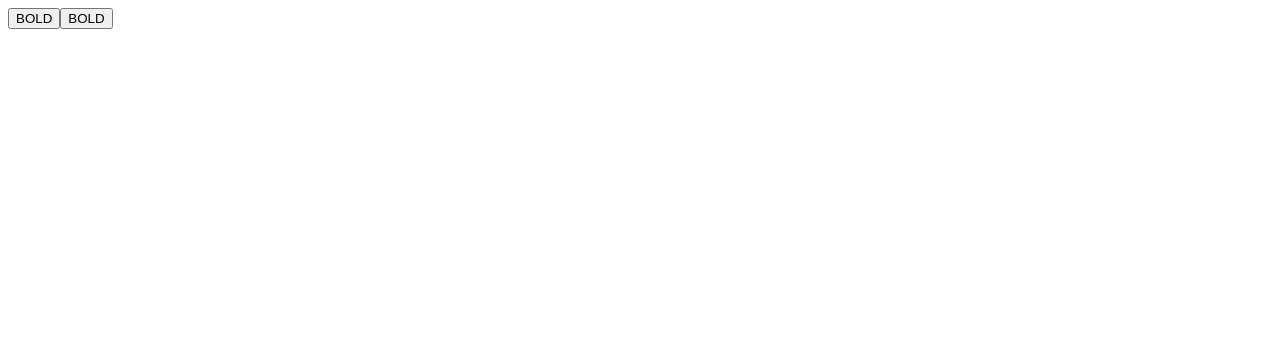
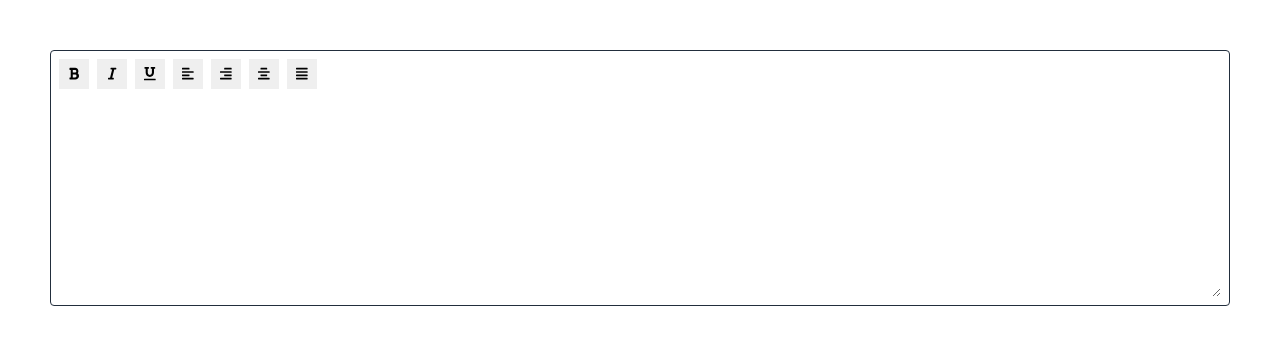
Before and after one commit to sneuder/sneuder-angular-editor, an Angular app: page / in a window 1280 px wide. Shown: the top 344 px of the page. Built offline with nearby package versions, Linux system fonts and the light colour scheme.

Commit message:
feat: other editor options and styles

```diff
--- a/src/app/app.component.html
+++ b/src/app/app.component.html
@@ -1,4 +1,4 @@
-<div>
+<div class="sneuder-editor">
   <app-tool-bar></app-tool-bar>
   <app-text-content></app-text-content>
 </div>
--- a/src/app/app.component.scss
+++ b/src/app/app.component.scss
@@ -0,0 +1,9 @@
+.sneuder-editor {
+  border: solid 1px #222e3d;
+  padding: 0.5rem;
+  border-radius: 0.25rem;
+
+  display: grid;
+  grid-template-columns: 1fr;
+  gap: 0.5rem;
+}
--- a/src/app/components/text-content/text-content.component.scss
+++ b/src/app/components/text-content/text-content.component.scss
@@ -1,4 +1,19 @@
 .text-area {
   width: 100%;
-  height: 200px;
+  min-height: 200px;
+  overflow: auto;
+  resize: vertical;
 }
+
+.text-area::-webkit-scrollbar {
+  width: 8px;
+}
+
+.text-area::-webkit-scrollbar-track {
+  background-color: #ffffff;
+}
+
+.text-area::-webkit-scrollbar-thumb {
+  background-color: #222e3d;
+  border-radius: 8px;
+}
--- a/src/app/components/tool-bar/tool-bar.component.html
+++ b/src/app/components/tool-bar/tool-bar.component.html
@@ -1,4 +1,4 @@
-<section>
+<section class="tool-bar">
   <app-single-button
     *ngFor="let singleButtonIns of singleButtonsIns"
     [instruction]="singleButtonIns"
--- a/src/app/components/tool-bar/tool-bar.component.scss
+++ b/src/app/components/tool-bar/tool-bar.component.scss
@@ -0,0 +1,4 @@
+.tool-bar {
+  display: flex;
+  gap: 0.5rem;
+}
--- a/src/app/instructions/single-button.ins.ts
+++ b/src/app/instructions/single-button.ins.ts
@@ -7,7 +7,7 @@ export interface SingleButtonIns {
 
 export const singleButtonsIns: SingleButtonIns[] = [
   {
-    icon: 'bold',
+    icon: 'fas fa-bold',
     styleSetting: {
       service: 'setPlainStyle',
       value: 'bold',
@@ -16,7 +16,7 @@ export const singleButtonsIns: SingleButtonIns[] = [
     },
   },
   {
-    icon: 'italic',
+    icon: 'fas fa-italic',
     styleSetting: {
       service: 'setPlainStyle',
       value: 'italic',
@@ -24,4 +24,49 @@ export const singleButtonsIns: SingleButtonIns[] = [
       style: 'fontStyle',
     },
   },
+  {
+    icon: 'fas fa-underline',
+    styleSetting: {
+      service: 'setPlainStyle',
+      value: 'underline',
+      revert: 'none',
+      style: 'textDecoration',
+    },
+  },
+  {
+    icon: 'fas fa-align-left',
+    styleSetting: {
+      service: 'setPlainStyle',
+      value: 'left',
+      revert: 'initial',
+      style: 'textAlign',
+    },
+  },
+  {
+    icon: 'fas fa-align-right',
+    styleSetting: {
+      service: 'setPlainStyle',
+      value: 'right',
+      revert: 'initial',
+      style: 'textAlign',
+    },
+  },
+  {
+    icon: 'fas fa-align-center',
+    styleSetting: {
+      service: 'setPlainStyle',
+      value: 'center',
+      revert: 'initial',
+      style: 'textAlign',
+    },
+  },
+  {
+    icon: 'fas fa-align-justify',
+    styleSetting: {
+      service: 'setPlainStyle',
+      value: 'justify',
+      revert: 'initial',
+      style: 'textAlign',
+    },
+  },
 ]
--- a/src/app/services/editor-text/editor-text.service.ts
+++ b/src/app/services/editor-text/editor-text.service.ts
@@ -14,6 +14,8 @@ export class EditorTextService {
     const selected = this.globalStore.selectedNode
     const style = selected.style
 
+    if (!style) return
+
     if (style[styleData.style] === styleData.value) {
       style[styleData.style] = styleData.revert
       return
--- a/src/app/shared/buttons/single-button/single-button.component.html
+++ b/src/app/shared/buttons/single-button/single-button.component.html
@@ -1 +1 @@
-<button (click)="emitSetStyle()">BOLD</button>
+<button (click)="emitSetStyle()"><i [className]="instruction.icon"></i></button>
--- a/src/app/shared/buttons/single-button/single-button.component.scss
+++ b/src/app/shared/buttons/single-button/single-button.component.scss
@@ -0,0 +1,8 @@
+button {
+  display: flex;
+  justify-content: center;
+  align-items: center;
+  width: 30px;
+  height: 30px;
+  cursor: pointer;
+}
--- a/src/index.html
+++ b/src/index.html
@@ -6,6 +6,12 @@
     <base href="/" />
     <meta name="viewport" content="width=device-width, initial-scale=1" />
     <link rel="icon" type="image/x-icon" href="favicon.ico" />
+    <script
+      defer
+      src="https://use.fontawesome.com/releases/v5.15.4/js/all.js"
+      integrity="sha384-rOA1PnstxnOBLzCLMcre8ybwbTmemjzdNlILg8O7z1lUkLXozs4DHonlDtnE7fpc"
+      crossorigin="anonymous"
+    ></script>
   </head>
   <body>
     <app-root></app-root>
--- a/src/styles.scss
+++ b/src/styles.scss
@@ -1 +1,17 @@
 /* You can add global styles to this file, and also import other style files */
+* {
+  margin: 0;
+  padding: 0;
+  border: 0;
+  border-radius: 0;
+  outline: 0;
+  box-sizing: border-box;
+}
+
+button {
+  appearance: none;
+}
+
+body {
+  padding: 50px;
+}
```
